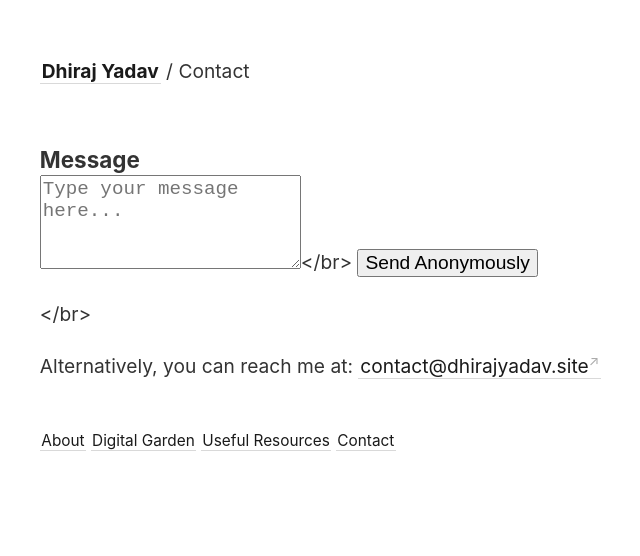
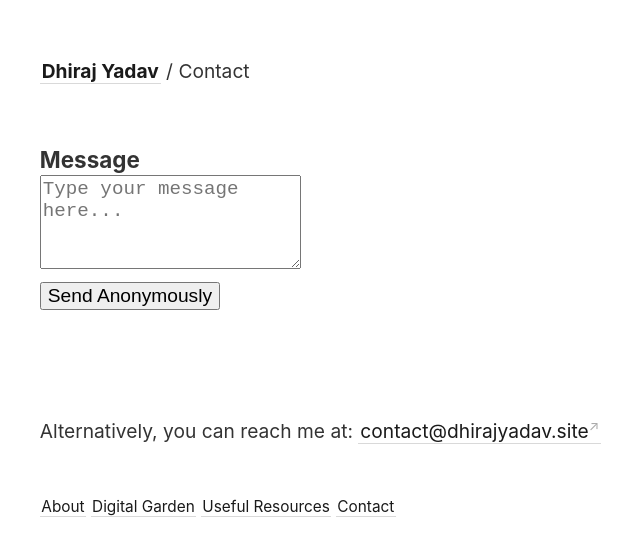
Before and after one commit to dhiraj-ydv/digitalgarden, a Jekyll site: the page built from _pages/contact.md, in a window 1280 px wide. Shown: the top 556 px of the page, without its empty margins (37-677 px from the left). Built offline with Jekyll 4.4.1, drawn with Linux system fonts in a browser that asks for light colours.

Commit message:
Update contact.md

```diff
--- a/_pages/contact.md
+++ b/_pages/contact.md
@@ -6,8 +6,8 @@ permalink: /contact
 
 <h3>Message</h3>
 <form action="https://formspree.io/f/mleqynkr" method="POST" className="max-w-lg mx-auto p-4 bg-gray-100 rounded-lg shadow-md">
-  <textarea id="message" name="message" rows="4" required className="mt-1 block w-full px-3 py-2 border border-gray-300 rounded-md shadow-sm focus:outline-none focus:ring-indigo-500 focus:border-indigo-500 sm:text-sm" placeholder="Type your message here..."></textarea></br>
+  <textarea id="message" name="message" rows="4" required className="mt-1 block w-full px-3 py-2 border border-gray-300 rounded-md shadow-sm focus:outline-none focus:ring-indigo-500 focus:border-indigo-500 sm:text-sm" placeholder="Type your message here..."></textarea><br>
   <button type="submit" className="w-full bg-blue-600 text-white px-4 py-2 rounded-md hover:bg-blue-700">Send Anonymously</button>
 </form>
-</br>
+<br><br>
 <p>Alternatively, you can reach me at:&nbsp;<a href="mailto:contact@dhirajyadav.site" className="text-blue-600 hover:underline ml-1">contact@dhirajyadav.site</a></p>
```
